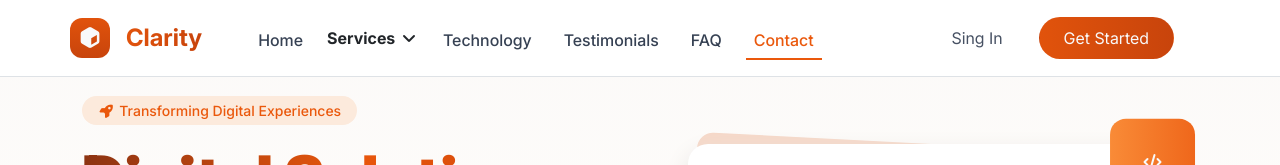
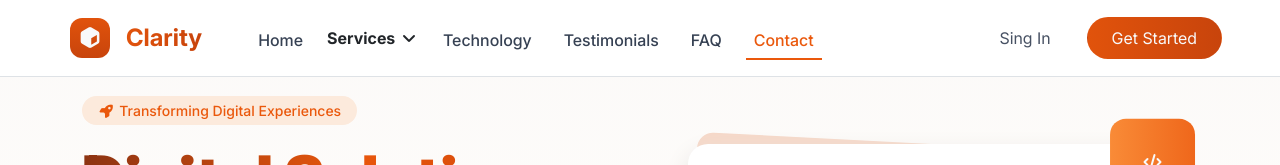
Before and after one commit to Seif-96/Clarity-Digital-Solutions-Platform, a plain HTML site: page index.html in a window 1280 px wide. Shown: the top 165 px of the page. Drawn offline with Linux system fonts and the light colour scheme.

Commit message:
change the padding in nav botton

```diff
--- a/index.html
+++ b/index.html
@@ -177,7 +177,7 @@
               <a class="nav-link " href="#contactUs">Contact</a>
             </li>
           </ul>
-          <div class="buttons-perant row justify-content-center pt-3 pt-lg-0 pe-lg-5">
+          <div class="buttons-perant row justify-content-center pt-3 pt-lg-0">
             <button class="btn btn1-style fs-6 col-11 col-lg-auto mb-3 mb-lg-0 me-lg-4 rounded-5" type="submit">Sing
               In</button>
             <button class="btn btn2-style fs-6 col-11 col-lg-auto rounded-5 py-2 px-4 text-light" type="submit">Get
```
